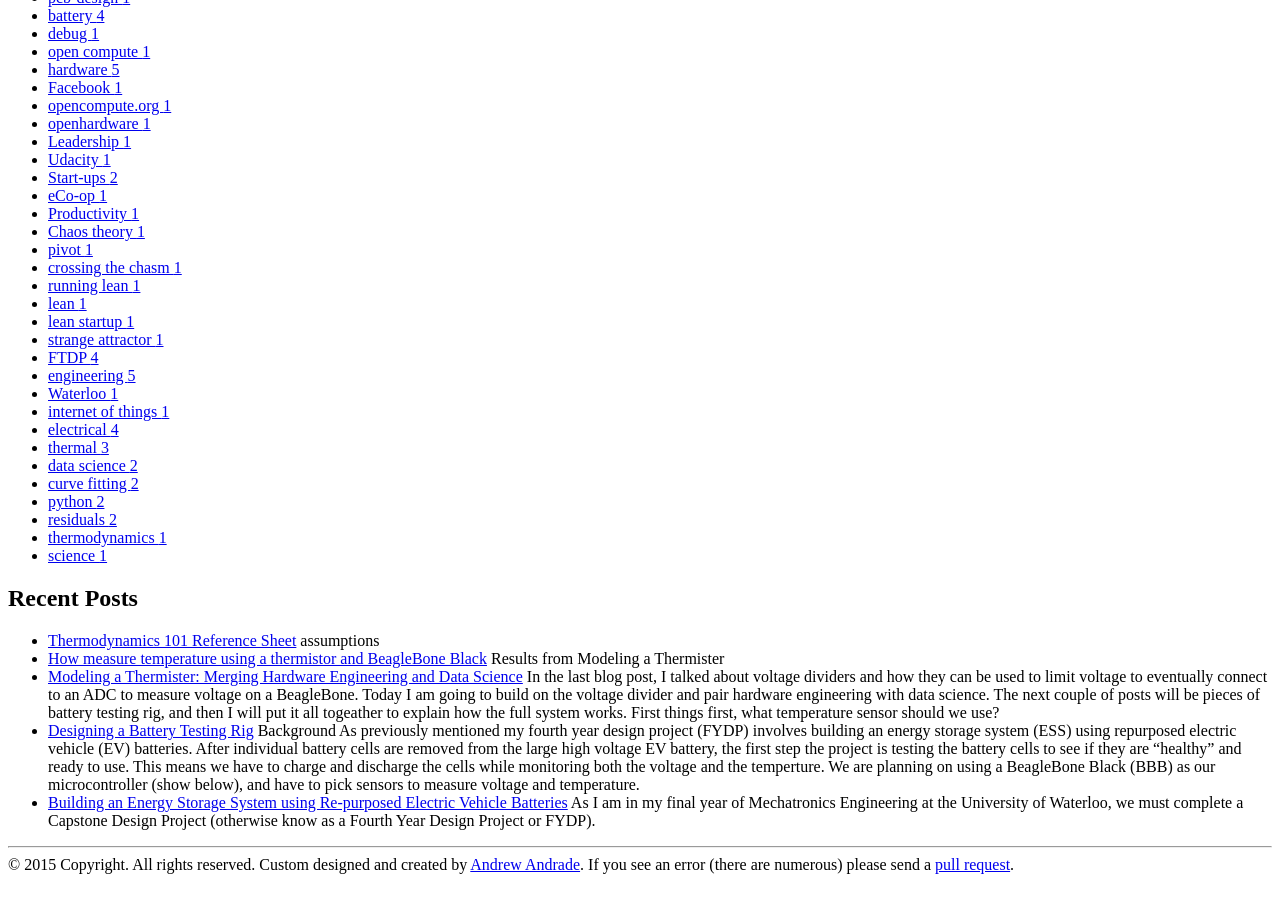
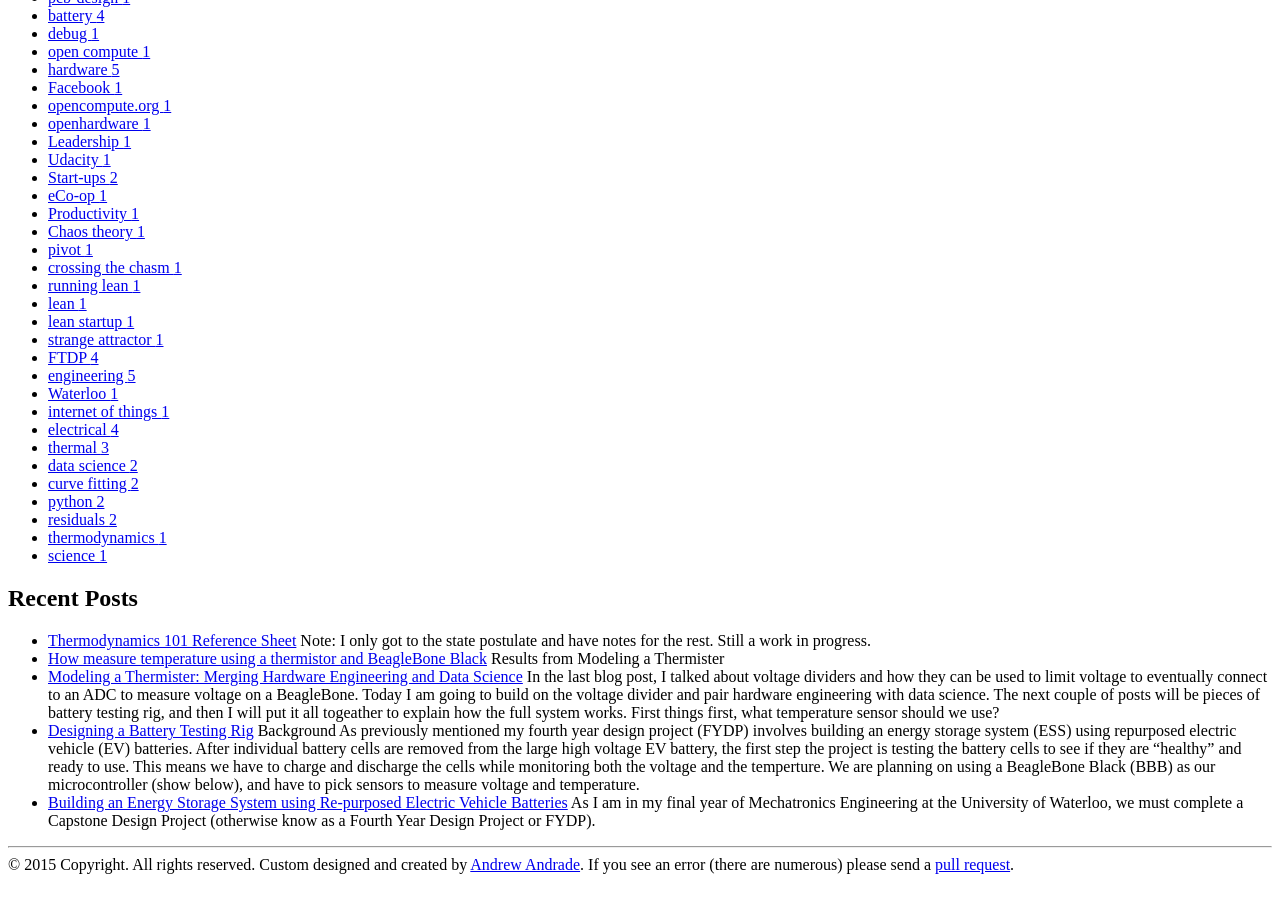
Before and after one commit to mrandrewandrade/blog, a Jekyll site: the page built from index.html, in a window 1280 px wide and 900 px high, scrolled down 1162 px. Built offline with Jekyll 4.4.1, drawn with Linux system fonts in a browser that asks for light colours; nearby versions of some CDN libraries; library files that are not in the unit come from our copies; the list of posts is cut into pages by our own code; comment, search, counter and statistics services are not loaded.

Commit message:
put note

```diff
--- a/_posts/101/2015-10-25-thermodynamics-101-reference.md
+++ b/_posts/101/2015-10-25-thermodynamics-101-reference.md
@@ -6,7 +6,7 @@ category: [101 notes, school]
 tags: [engineering, thermodynamics, thermal, science]
 last_updated: 2015-10-25
 ---
-
+Note: I only got to the state postulate and have notes for the rest.  Still a work in progress.
 
 # assumptions
 
```
